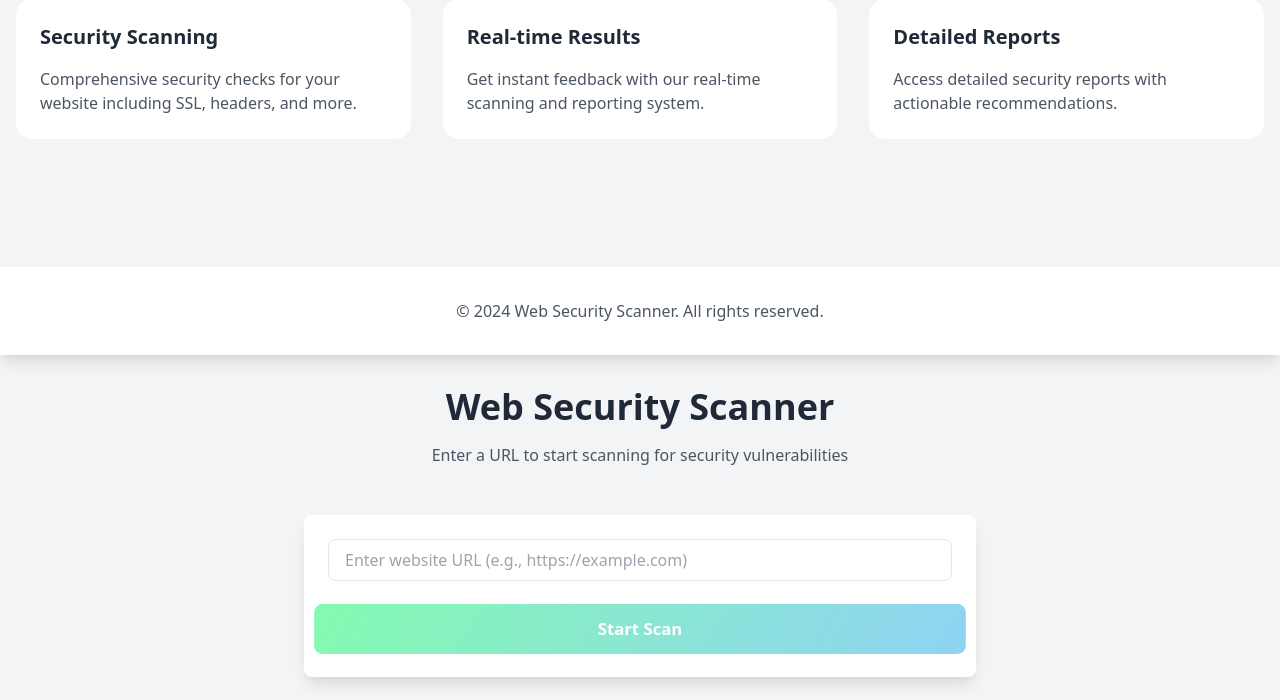
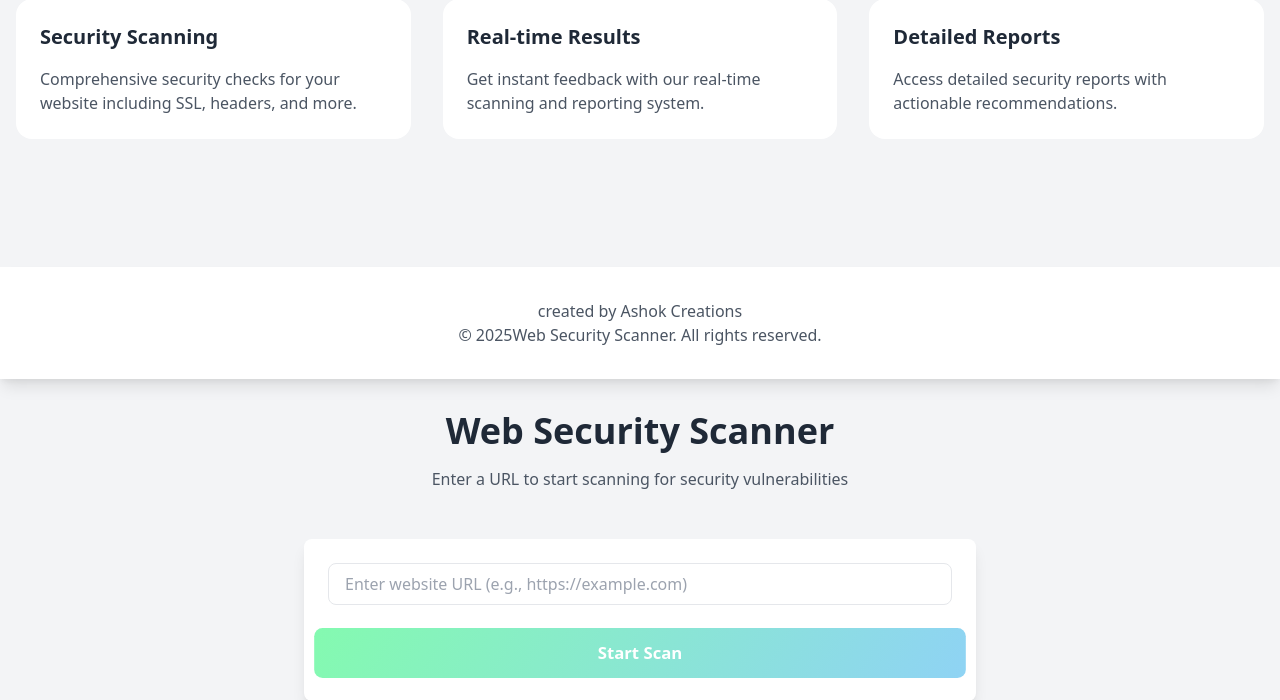
Before and after one commit to Ashokkalluri26/website-penetesting, a Flask app: page / in a window 1280 px wide. Shown: the part 385-1085 px from the top of the page. Run offline with Flask 3, Linux system fonts and the light colour scheme.

Commit message:
Update index.html

```diff
--- a/webapplicationpenetesting/templates/index.html
+++ b/webapplicationpenetesting/templates/index.html
@@ -201,7 +201,8 @@
     <footer class="bg-white shadow-lg mt-16">
         <div class="container mx-auto px-4 py-8">
             <div class="text-center text-gray-600">
-                <p>&copy; 2024 Web Security Scanner. All rights reserved.</p>
+                <p>created by Ashok Creations</p>
+                <p>&copy; 2025Web Security Scanner. All rights reserved.</p>
             </div>
         </div>
     </footer>
```
